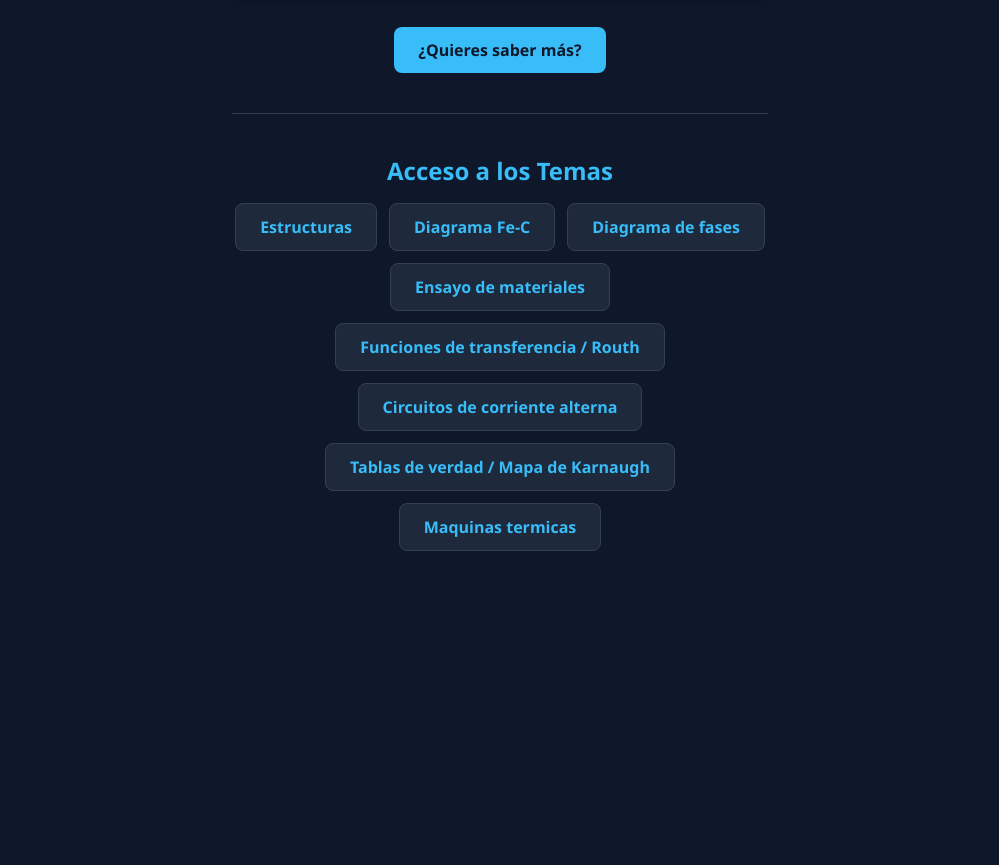
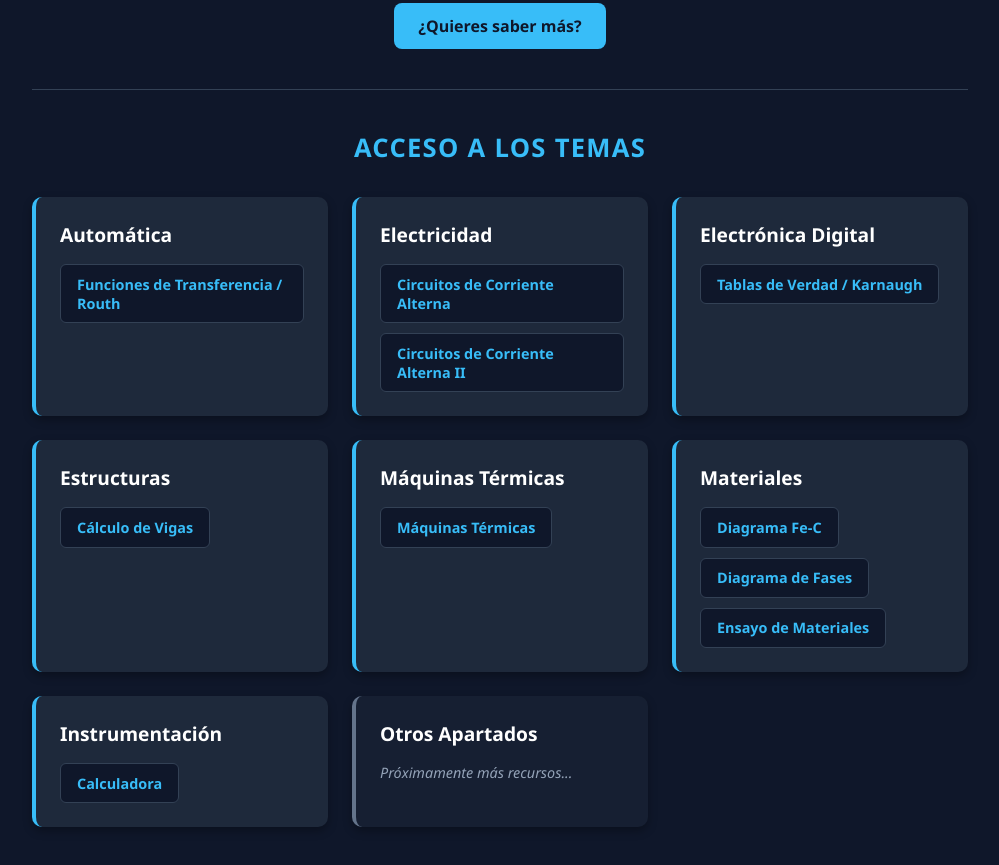
Before and after one commit to JuanAntonioFrutos/web, a plain HTML site: page index.html in a window 1280 px wide. Shown: the part 477-1342 px from the top of the page, without its empty margins (140-1139 px from the left). Before the commit the page ends 1092 px from the top, so only its background shows below. Drawn offline with Linux system fonts and the light colour scheme.

Commit message:
Add files via upload

```diff
--- a/index.html
+++ b/index.html
@@ -8,7 +8,7 @@
 </head>
 <body>
 
-    <div class="container">
+    <div class="container container-wide">
         <h1>Sitio en Construcción</h1>
         <p>Espacio dedicado a los contenidos y apuntes de 2º de Bachillerato.</p>
 
@@ -26,16 +26,70 @@
 
         <hr class="separator">
 
-        <h2 style="margin-bottom: 1rem; font-size: 1.5rem; color: #38bdf8;">Acceso a los Temas</h2>
-        <div class="temas-container">
-            <button class="btn-tema" onclick="window.location.href='Ingenieria/Estructuras/CalculoVigas.html'">Estructuras</button>
-            <button class="btn-tema" onclick="window.location.href='Ingenieria/Materiales/DiagramaFeC.html'">Diagrama Fe-C</button>
-            <button class="btn-tema" onclick="window.location.href='Ingenieria/Materiales/DiagramasFase.html'">Diagrama de fases</button>
-            <button class="btn-tema" onclick="window.location.href='Ingenieria/Materiales/EnsayoMateriales.html'">Ensayo de materiales</button>
-            <button class="btn-tema" onclick="window.location.href='Ingenieria/Automatica/regulacion.html'">Funciones de transferencia / Routh</button>
-            <button class="btn-tema" onclick="window.location.href='Ingenieria/CA/AC.html'">Circuitos de corriente alterna</button>
-            <button class="btn-tema" onclick="window.location.href='Ingenieria/ElectronicaDigital/digital.html'">Tablas de verdad / Mapa de Karnaugh</button>
-            <button class="btn-tema" onclick="window.location.href='Ingenieria/MaqTermicas/MaqTermicas.html'">Maquinas termicas</button>
+        <h2 class="main-title">Acceso a los Temas</h2>
+
+        <div class="secciones-wrapper">
+
+            <div class="categoria-card">
+                <h3>Automática</h3>
+                <div class="temas-container">
+                    <button class="btn-tema" onclick="window.location.href='Ingenieria/Automatica/regulacion.html'">Funciones de Transferencia / Routh</button>
+                </div>
+            </div>
+
+            <div class="categoria-card">
+                <h3>Electricidad</h3>
+                <div class="temas-container">
+                    <button class="btn-tema" onclick="window.location.href='Ingenieria/CA/AC.html'">Circuitos de Corriente Alterna</button>
+                    <button class="btn-tema" onclick="window.location.href='https://salamoisan.uva.es/alterna/'">Circuitos de Corriente Alterna II</button>
+
+                </div>
+            </div>
+
+            <div class="categoria-card">
+                <h3>Electrónica Digital</h3>
+                <div class="temas-container">
+                    <button class="btn-tema" onclick="window.location.href='Ingenieria/ElectronicaDigital/digital.html'">Tablas de Verdad / Karnaugh</button>
+                </div>
+            </div>
+
+            <div class="categoria-card">
+                <h3>Estructuras</h3>
+                <div class="temas-container">
+                    <button class="btn-tema" onclick="window.location.href='Ingenieria/Estructuras/CalculoVigas.html'">Cálculo de Vigas</button>
+                </div>
+            </div>
+
+            <div class="categoria-card">
+                <h3>Máquinas Térmicas</h3>
+                <div class="temas-container">
+                    <button class="btn-tema" onclick="window.location.href='Ingenieria/MaqTermicas/MaqTermicas.html'">Máquinas Térmicas</button>
+                </div>
+            </div>
+
+            <div class="categoria-card">
+                <h3>Materiales</h3>
+                <div class="temas-container">
+                    <button class="btn-tema" onclick="window.location.href='Ingenieria/Materiales/DiagramaFeC.html'">Diagrama Fe-C</button>
+                    <button class="btn-tema" onclick="window.location.href='Ingenieria/Materiales/DiagramasFase.html'">Diagrama de Fases</button>
+                    <button class="btn-tema" onclick="window.location.href='Ingenieria/Materiales/EnsayoMateriales.html'">Ensayo de Materiales</button>
+                </div>
+            </div>
+
+            <div class="categoria-card">
+                <h3>Instrumentación</h3>
+                <div class="temas-container">
+                    <button class="btn-tema" onclick="window.location.href='Instrumentacion/calculadora.html'">Calculadora</button>
+                </div>
+            </div>
+
+            <div class="categoria-card otros-enlaces">
+                <h3>Otros Apartados</h3>
+                <div class="temas-container">
+                    <span class="placeholder-text">Próximamente más recursos...</span>
+                </div>
+            </div>
+
         </div>
     </div>
 
--- a/style.css
+++ b/style.css
@@ -1,4 +1,6 @@
-/* Reset global */
+/* ==========================================================================
+   RESET GLOBAL Y ESTILOS BASE (FONDO ORIGINAL RESTAURADO)
+   ========================================================================== */
 * {
     box-sizing: border-box;
     margin: 0;
@@ -7,7 +9,7 @@
 
 body {
     font-family: 'Segoe UI', system-ui, -apple-system, sans-serif;
-    background-color: #0f172a;
+    background-color: #0f172a; /* Fondo azul oscuro profundo del principio */
     color: #f8fafc;
     display: flex;
     justify-content: center;
@@ -17,10 +19,15 @@ body {
     padding: 2rem 1rem;
 }
 
+/* Contenedor estándar para el progreso */
 .container {
     padding: 2rem;
-    max-width: 600px;
     width: 100%;
+}
+
+/* Variante ampliada para que la cuadrícula de temas tenga espacio para expandirse horizontalmente */
+.container-wide {
+    max-width: 1000px;
 }
 
 h1 {
@@ -35,13 +42,16 @@ p {
     margin-bottom: 2rem;
 }
 
-/* Gráfico de progreso */
+/* ==========================================================================
+   GRÁFICO DE PROGRESO
+   ========================================================================== */
 .chart-container {
     background: #1e293b;
     padding: 2rem;
     border-radius: 12px;
     box-shadow: 0 4px 10px rgba(0, 0, 0, 0.3);
-    margin-bottom: 2rem;
+    margin: 0 auto 2rem auto;
+    max-width: 600px; /* Mantiene el gráfico centrado y acotado */
 }
 
 .chart-title {
@@ -86,8 +96,8 @@ p {
     margin: 2.5rem 0;
 }
 
-/* Botones */
-.btn-main, .btn-tema {
+/* Botón interactivo superior */
+.btn-main {
     display: inline-block;
     border: none;
     padding: 0.75rem 1.5rem;
@@ -96,33 +106,13 @@ p {
     border-radius: 8px;
     cursor: pointer;
     font-family: inherit;
-    transition: background 0.2s, transform 0.1s;
-    text-decoration: none;
+    background-color: #38bdf8;
+    color: #0f172a;
+    transition: background 0.2s;
 }
 
-.btn-main {
-    background-color: #38bdf8;
-    color: #0f172a;
-}
 .btn-main:hover {
     background-color: #0ea5e9;
-}
-
-.temas-container {
-    display: flex;
-    gap: 12px;
-    justify-content: center;
-    flex-wrap: wrap;
-}
-
-.btn-tema {
-    background-color: #1e293b;
-    color: #38bdf8;
-    border: 1px solid #334155;
-}
-.btn-tema:hover {
-    background-color: #334155;
-    transform: translateY(-2px);
 }
 
 .hidden {
@@ -130,7 +120,85 @@ p {
 }
 
 #hidden-message {
-margin-top: 1.5rem;
-color: #34d399;
-font-weight: 500;
+    margin-top: 1.5rem;
+    color: #34d399;
+    font-weight: 500;
 }
+
+/* ==========================================================================
+   NUEVA DISTRIBUCIÓN REJILLA MULTI-COLUMNA (EVITA FILAS VACÍAS)
+   ========================================================================== */
+.main-title {
+    margin-bottom: 2rem;
+    font-size: 1.6rem;
+    color: #38bdf8;
+    text-transform: uppercase;
+    letter-spacing: 0.05em;
+}
+
+/* Rejilla adaptativa: pone 2 o 3 bloques por fila según espacio, mínimo 280px cada uno */
+.secciones-wrapper {
+    display: grid;
+    grid-template-columns: repeat(auto-fit, minmax(280px, 1fr));
+    gap: 1.5rem;
+    text-align: left;
+}
+
+/* Tarjetas individuales de bloques temáticos */
+.categoria-card {
+    background: #1e293b; /* Conserva el fondo grisáceo para contrastar con el fondo body oscuro */
+    padding: 1.5rem;
+    border-radius: 10px;
+    border-left: 4px solid #38bdf8;
+    box-shadow: 0 4px 10px rgba(0, 0, 0, 0.3);
+    display: flex;
+    flex-direction: column;
+    justify-content:开;
+}
+
+.categoria-card h3 {
+    font-size: 1.2rem;
+    color: #ffffff; /* Letras de título blancas y nítidas */
+    margin-bottom: 1rem;
+    font-weight: 600;
+}
+
+.categoria-card .temas-container {
+    display: flex;
+    gap: 10px;
+    justify-content: flex-start;
+    flex-wrap: wrap;
+}
+
+/* Botones de enlace internos con alto contraste permanente */
+.categoria-card .btn-tema {
+    background-color: #0f172a;
+    color: #38bdf8;
+    border: 1px solid #334155;
+    font-size: 0.9rem;
+    padding: 0.6rem 1rem;
+    font-weight: bold;
+    border-radius: 6px;
+    cursor: pointer;
+    font-family: inherit;
+    transition: all 0.2s ease;
+    text-decoration: none;
+    text-align: left;
+}
+
+.categoria-card .btn-tema:hover {
+    background-color: #38bdf8;
+    color: #0f172a;
+    transform: translateY(-2px);
+}
+
+.otros-enlaces {
+    border-left-color: #64748b;
+    background: rgba(30, 41, 59, 0.5);
+}
+
+.placeholder-text {
+    font-size: 0.9rem;
+    color: #94a3b8;
+    font-style: italic;
+}
```
